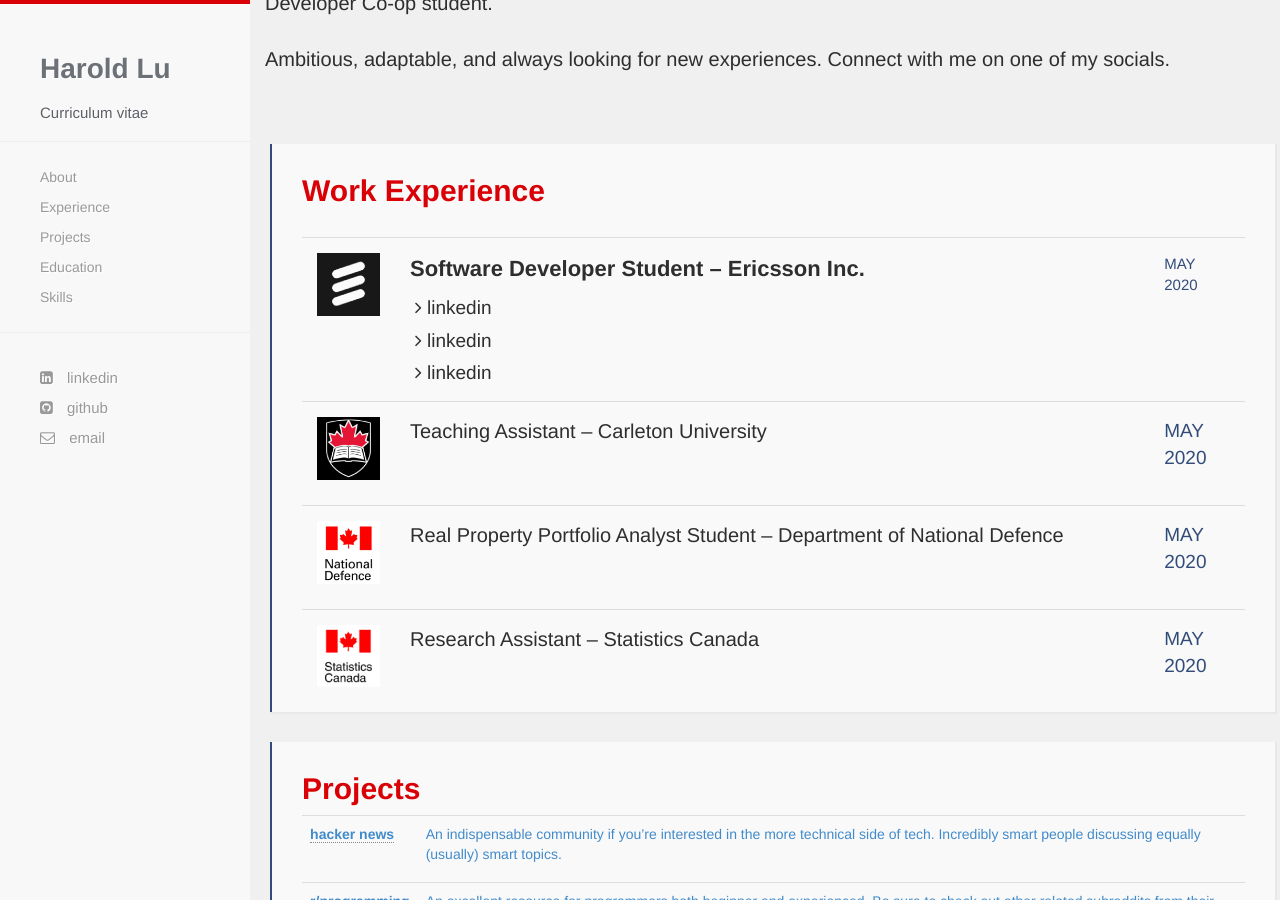
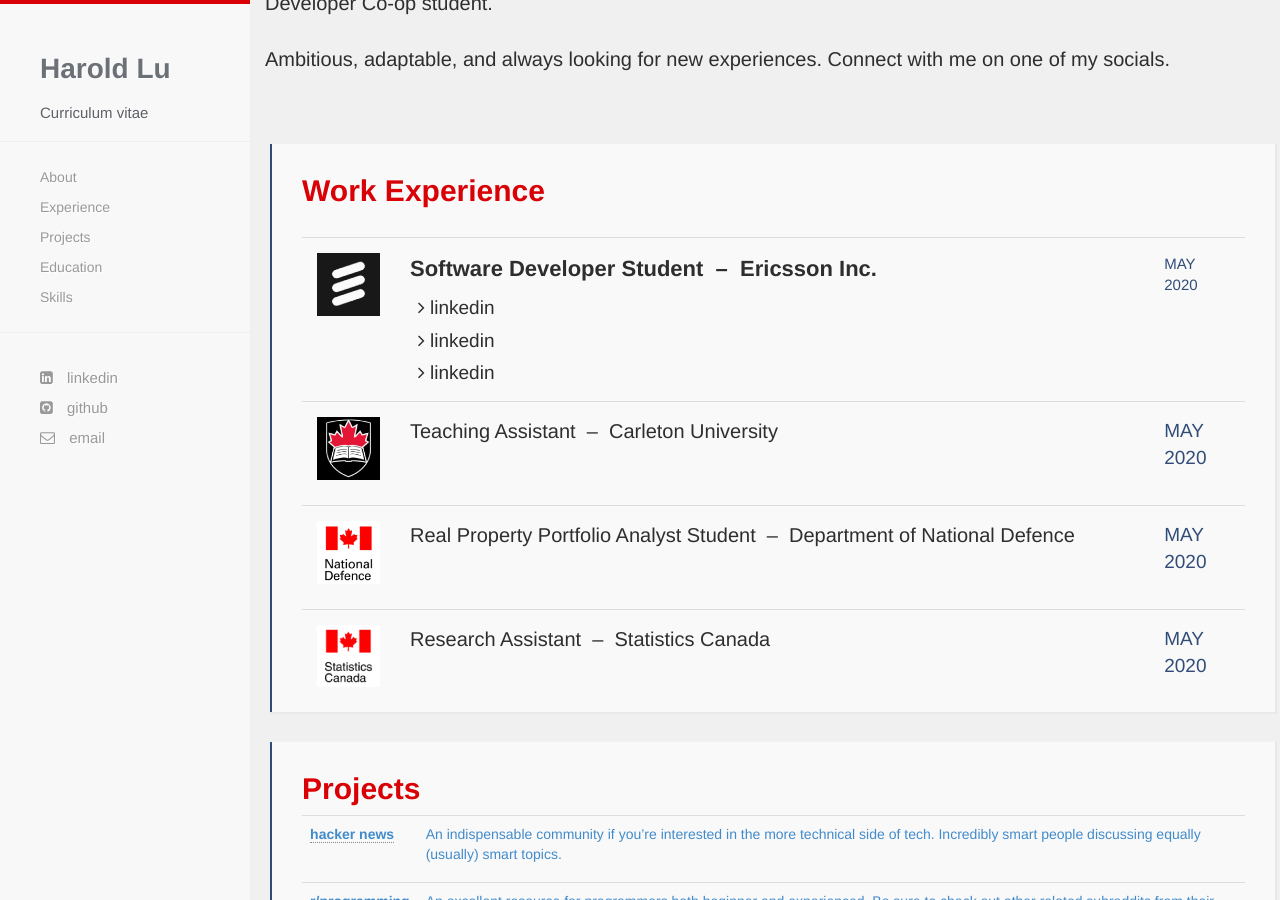
Before and after one commit to harold-lu/harold-lu.github.io, a Jekyll site: the page built from index.html, in a window 1280 px wide and 900 px high, scrolled down 857 px. Built offline with Jekyll 4.4.1, drawn with Linux system fonts in a browser that asks for light colours; nearby versions of some CDN libraries; some web fonts are replaced.

Commit message:
table update

```diff
--- a/index.html
+++ b/index.html
@@ -32,9 +32,9 @@
 			  <!--<p class="p1"><span class="s2"><img src="{{ site.baseurl }}/images/ericsson.jpg" alt="Ericsson logo" ></span></p> -->
             </td>
             <td style="width:60%;padding:15px">
-              <p style="color:#2e2e2e;font-size:22px;font-weight:600">Software Developer Student  &ndash;  Ericsson Inc.</p>
+              <p style="color:#2e2e2e;font-size:22px;font-weight:600">Software Developer Student &nbsp;&ndash;&nbsp; Ericsson Inc.</p>
 			  <!-- <p style="color:#2e2e2e;font-size:18px;font-weight:400"> -->
-			  <ul  style="font-size:19px;font-weight:450;color:#2e2e2e;list-style-type: none;list-style-position:inside;margin:0;padding:0px 0px 0px 5px">
+			  <ul  style="font-size:19px;font-weight:450;color:#2e2e2e;list-style-type: none;list-style-position:inside;margin:0;padding:0px 0px 0px 8px">
 				<li style="padding-bottom:5px"><i class="fa fa-angle-right"></i> linkedin</li>
 				<li style="padding-bottom:5px"><i class="fa fa-angle-right"></i> linkedin</li>
 				<li><i class="fa fa-angle-right"></i> linkedin</li>
@@ -49,7 +49,7 @@
               <p class="p2"><span class="s1"><img src="{{ site.baseurl }}/images/carleton.jpg" alt="Carleton University logo"></span></p>
             </td>
             <td style="width:80%;padding:15px">
-              <p style="color:#2e2e2e;font-size:20px">Teaching Assistant &ndash; Carleton University</p>
+              <p style="color:#2e2e2e;font-size:20px">Teaching Assistant &nbsp;&ndash;&nbsp; Carleton University</p>
             </td>
 		    <td style="padding:15px">
 			  <p style="color:#324C79; font-size:19px">MAY 2020</p>
@@ -60,7 +60,7 @@
               <p class="p2"><span class="s1"><img src="{{ site.baseurl }}/images/dnd.jpg" alt="DND logo"></span></p>
             </td>
             <td style="width:80%;padding:15px">
-              <p style="color:#2e2e2e;font-size:20px">Real Property Portfolio Analyst Student &ndash; Department of National Defence</p>
+              <p style="color:#2e2e2e;font-size:20px">Real Property Portfolio Analyst Student &nbsp;&ndash;&nbsp; Department of National Defence</p>
             </td>
 			<td style="padding:15px">
 			  <p style="color:#324C79; font-size:19px">MAY 2020</p>
@@ -71,7 +71,7 @@
               <p class="p1"><span class="s2"><img src="{{ site.baseurl }}/images/stats.jpg" alt="Statistics Canada logo"></span></p>
             </td>
             <td style="width:80%;padding:15px">
-              <p style="color:#2e2e2e;font-size:20px">Research Assistant &ndash; Statistics Canada</p>
+              <p style="color:#2e2e2e;font-size:20px">Research Assistant &nbsp;&ndash;&nbsp; Statistics Canada</p>
             </td>
 			<td style="padding:15px">
 			  <p style="color:#324C79; font-size:19px">MAY 2020</p>
```
